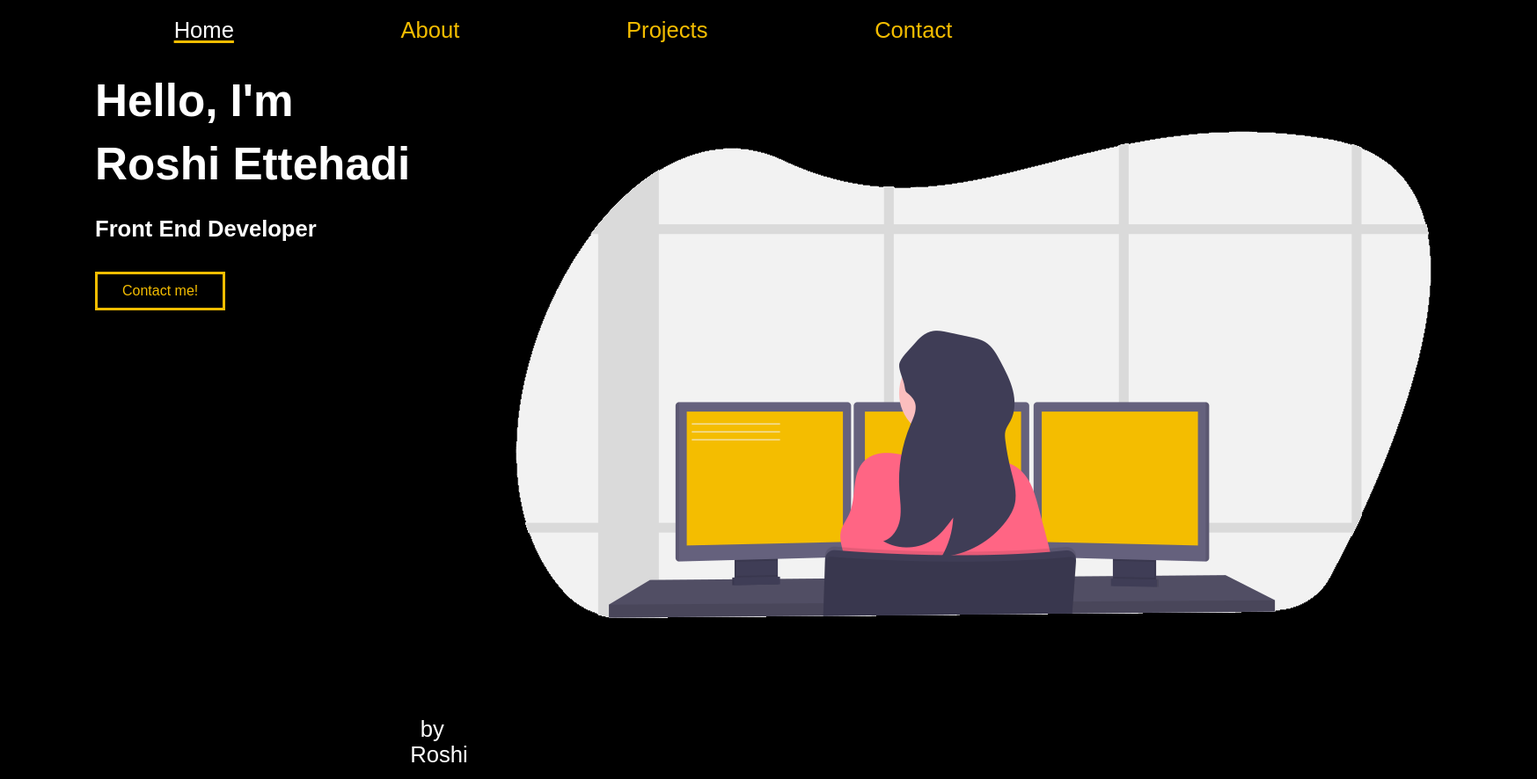
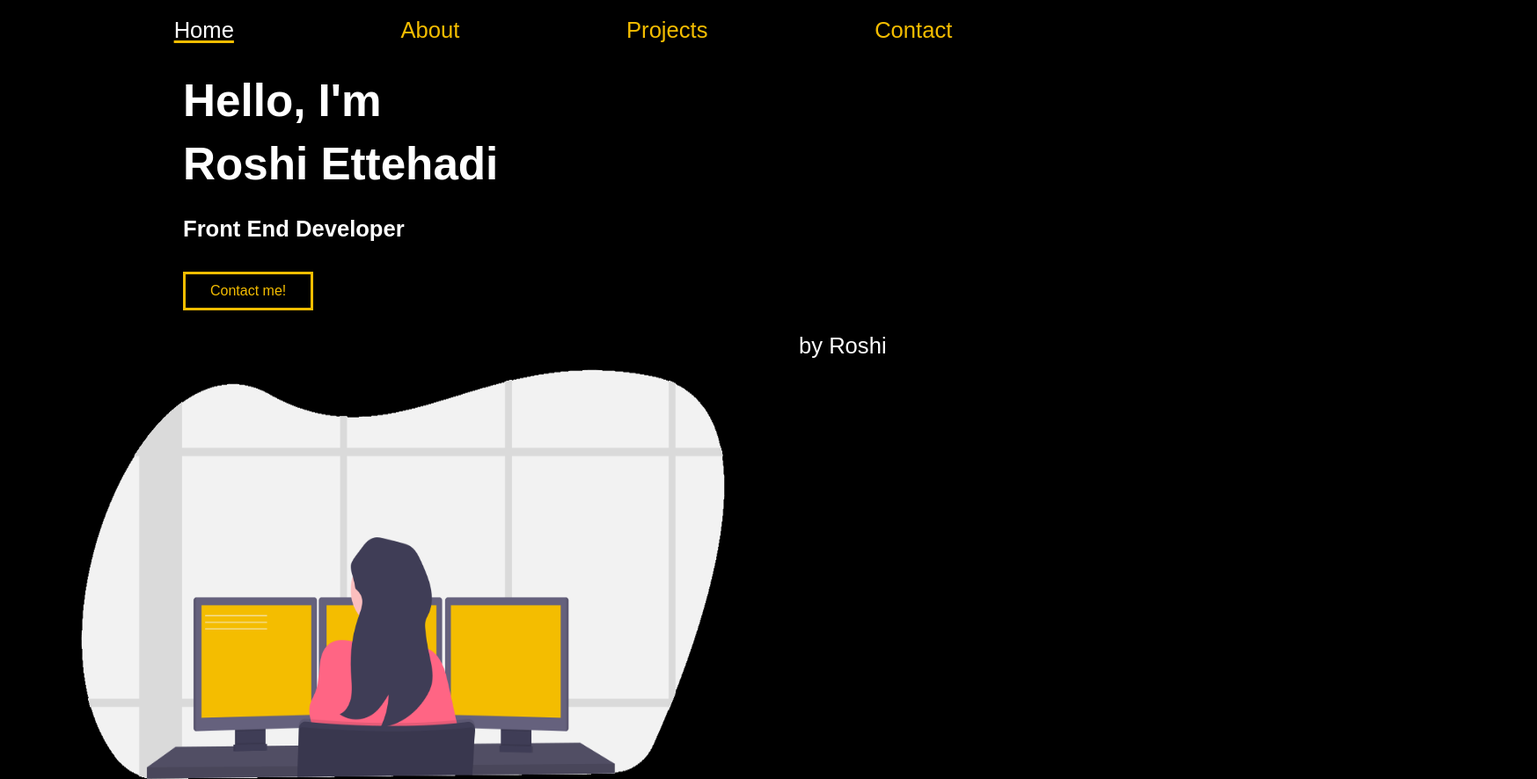
Before and after one commit to Felertooshia/Mypage, a plain HTML site: page index.html in a window 1280 px wide. Shown: the whole page at 88% size, 1747 px wide, since content can reach past the window. Drawn offline with Linux system fonts and the light colour scheme.

Commit message:
updated Index

```diff
--- a/index.html
+++ b/index.html
@@ -35,11 +35,12 @@
                         <h1 class="mainheading">Hello, I'm</h1>
                         <h1 class="mainheading">Roshi Ettehadi</h1>
                         <h4 class="heading">Front End Developer</h6>
-                        <button type="button">Contact me!</button>
+                        <button type="button" a href="Contact.html">Contact me!</button>
                 </div>
                 <div id="portraitimage">
-            <img src="images/Image.png" alt="Portrait">
+            <img id="portraitimage" src="images/Image.png" alt="Portrait">
+
+            </div>
             <footer> <p id="footer">by Roshi</p> </footer>
-            </div>
      </body>
 </html>
--- a/styles.css
+++ b/styles.css
@@ -30,8 +30,8 @@ h1 {
 }
 
 #portraitimage {
-  width: 50px;
-  height: 20px;
+  width: 900px;
+  height: 600px;
   margin: 0px;
 }
 
@@ -70,7 +70,7 @@ h1 {
 }
 
 #headertext {
-  margin-left: 100px;
+  margin-left: 200px;
 }
 
 button {
```
